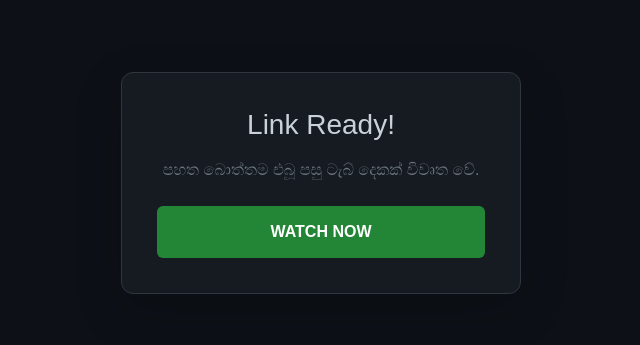
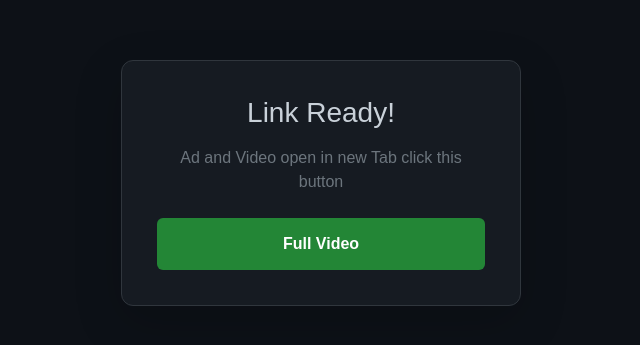
Before and after one commit to kavimarkstar/Ph, a plain HTML site: page index.html in a window 1280 px wide. Shown: the part 217-562 px from the top of the page, without its empty margins (319-959 px from the left). Drawn offline with nearby package versions, Linux system fonts and the light colour scheme.

Commit message:
Update index.html

```diff
--- a/index.html
+++ b/index.html
@@ -19,11 +19,11 @@
 
 <div class="main-card shadow-lg">
     <h3 class="mb-3">Link Ready!</h3>
-    <p class="text-secondary mb-4">පහත බොත්තම එබූ පසු ටැබ් දෙකක් විවෘත වේ.</p>
+    <p class="text-secondary mb-4">Ad and Video open in new Tab click this button</p>
 
     <div id="loader" class="spinner-border text-success loader" role="status"></div>
 
-    <button id="goBtn" class="btn btn-main w-100">WATCH NOW</button>
+    <button id="goBtn" class="btn btn-main w-100">Full Video</button>
 
     <div id="errorBox">වැරදි වීඩියෝ ID එකක් හෝ දත්ත දෝෂයකි!</div>
 </div>
```
